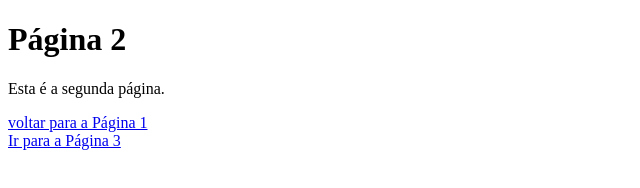
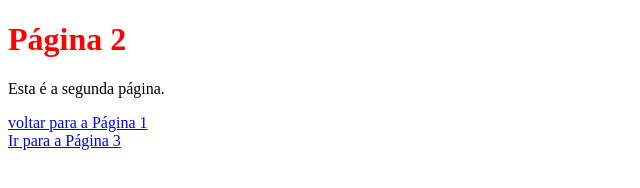
Before and after one commit to vinicius-pinheiro2004/3-abas, a plain HTML site: page pagina2.html in a window 1280 px wide. Shown: the whole page, without its empty margins (0-640 px from the left). Drawn offline with Linux system fonts and the light colour scheme.

Commit message:
Update pagina2.html

```diff
--- a/pagina2.html
+++ b/pagina2.html
@@ -4,7 +4,7 @@
     <title>Página 2</title>
 </head>
 <body>
-    <h1>Página 2</h1>
+    <h1 style="color:red;">Página 2</h1>
     <p>Esta é a segunda página.</p>
 
     <a href="index.html">voltar para a Página 1</a><br>
```
